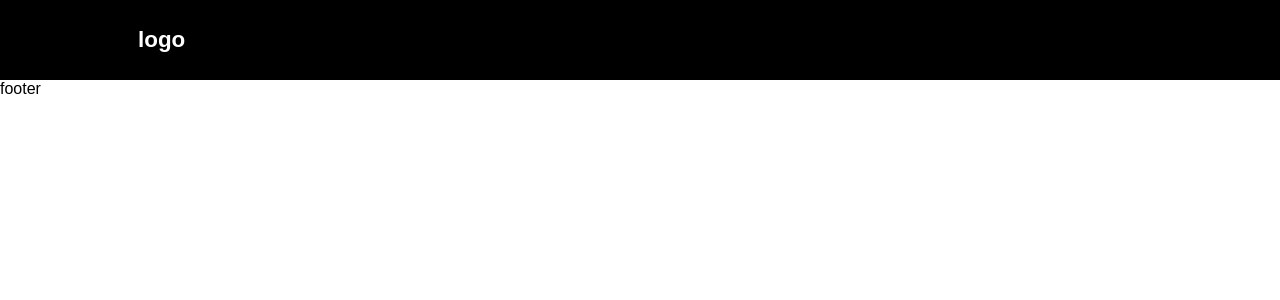
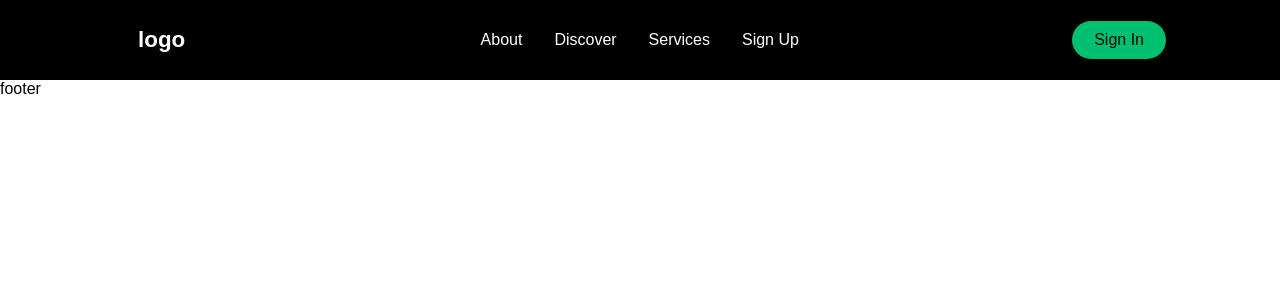
Before and after one commit to vitorsemidio-dev/virtual-banking-smooth-scroll, a React (Create React App) app: page / in a window 1280 px wide. Shown: the top 300 px of the page. Built offline with nearby package versions, Linux system fonts and the light colour scheme.

Commit message:
Navbar responsiva

```diff
--- a/package.json
+++ b/package.json
@@ -12,6 +12,7 @@
     "@types/react-dom": "^16.9.8",
     "react": "^17.0.1",
     "react-dom": "^17.0.1",
+    "react-icons": "^3.11.0",
     "react-router-dom": "^5.2.0",
     "react-scripts": "4.0.0",
     "react-scroll": "^1.8.1",
@@ -44,7 +45,9 @@
     ]
   },
   "devDependencies": {
+    "@types/react-icons": "^3.0.0",
     "@types/react-router-dom": "^5.1.6",
+    "@types/react-scroll": "^1.8.2",
     "@types/styled-components": "^5.1.4"
   }
 }
--- a/src/components/Navbar/index.tsx
+++ b/src/components/Navbar/index.tsx
@@ -1,8 +1,19 @@
 /** @format */
 
 import React from 'react';
+import { FaBars } from 'react-icons/fa';
 
-import { Nav, NavContainer, NavLogo } from './styles';
+import {
+  Nav,
+  NavContainer,
+  NavLogo,
+  MobileIcon,
+  NavMenu,
+  NavItem,
+  NavLinks,
+  NavBtn,
+  NavBtnLink,
+} from './styles';
 
 const Navbar: React.FC = () => {
   return (
@@ -10,6 +21,28 @@ const Navbar: React.FC = () => {
       <Nav>
         <NavContainer>
           <NavLogo to='/'>logo</NavLogo>
+
+          <MobileIcon>
+            <FaBars />
+          </MobileIcon>
+
+          <NavMenu>
+            <NavItem>
+              <NavLinks to='about'>About</NavLinks>
+            </NavItem>
+            <NavItem>
+              <NavLinks to='discover'>Discover</NavLinks>
+            </NavItem>
+            <NavItem>
+              <NavLinks to='services'>Services</NavLinks>
+            </NavItem>
+            <NavItem>
+              <NavLinks to='signup'>Sign Up</NavLinks>
+            </NavItem>
+          </NavMenu>
+          <NavBtn>
+            <NavBtnLink to='/signin'>Sign In</NavBtnLink>
+          </NavBtn>
         </NavContainer>
       </Nav>
     </>
--- a/src/components/Navbar/styles.ts
+++ b/src/components/Navbar/styles.ts
@@ -2,6 +2,7 @@
 
 import styled from 'styled-components';
 import { Link as LinkRouter } from 'react-router-dom';
+import { Link as LinkScroll } from 'react-scroll';
 
 export const Nav = styled.nav`
   background-color: #000;
@@ -41,3 +42,77 @@ export const NavLogo = styled(LinkRouter)`
   font-weight: bold;
   text-decoration: none;
 `;
+
+export const MobileIcon = styled.div`
+  display: none;
+
+  @media screen and (max-width: 768px) {
+    display: flex;
+    position: absolute;
+    top: 0;
+    right: 0;
+    transform: translate(-100%, 60%);
+    font-size: 1.8rem;
+    cursor: pointer;
+    color: #fff;
+  }
+`;
+
+export const NavMenu = styled.ul`
+  display: flex;
+  align-items: center;
+  list-style: none;
+  text-align: center;
+  margin-right: -22px;
+
+  @media screen and (max-width: 768px) {
+    display: none;
+  }
+`;
+
+export const NavItem = styled.li`
+  height: 80px;
+`;
+
+export const NavLinks = styled(LinkScroll)`
+  color: #fff;
+  display: flex;
+  align-items: center;
+  text-decoration: none;
+  padding: 0 1rem;
+  height: 100%;
+  cursor: pointer;
+
+  &.active {
+    border-bottom: 3px solid #01bf71;
+  }
+`;
+
+export const NavBtn = styled.nav`
+  display: flex;
+  align-items: center;
+
+  @media screen and (max-width: 768px) {
+    display: none;
+  }
+`;
+
+export const NavBtnLink = styled(LinkRouter)`
+  border-radius: 50px;
+  background-color: #01bf71;
+  white-space: nowrap;
+  padding: 10px 22px;
+  color: #010606;
+  font-size: 16px;
+  outline: none;
+  border: none;
+  cursor: pointer;
+  transition: all 0.2s ease-in-out;
+  text-decoration: none;
+
+  &:hover {
+    transition: all 0.2 ease-in-out;
+    background: #fff;
+    color: #010606;
+  }
+`;
```
Also changed, not shown: 1 other file (tests, documents, lock files or other folders).
